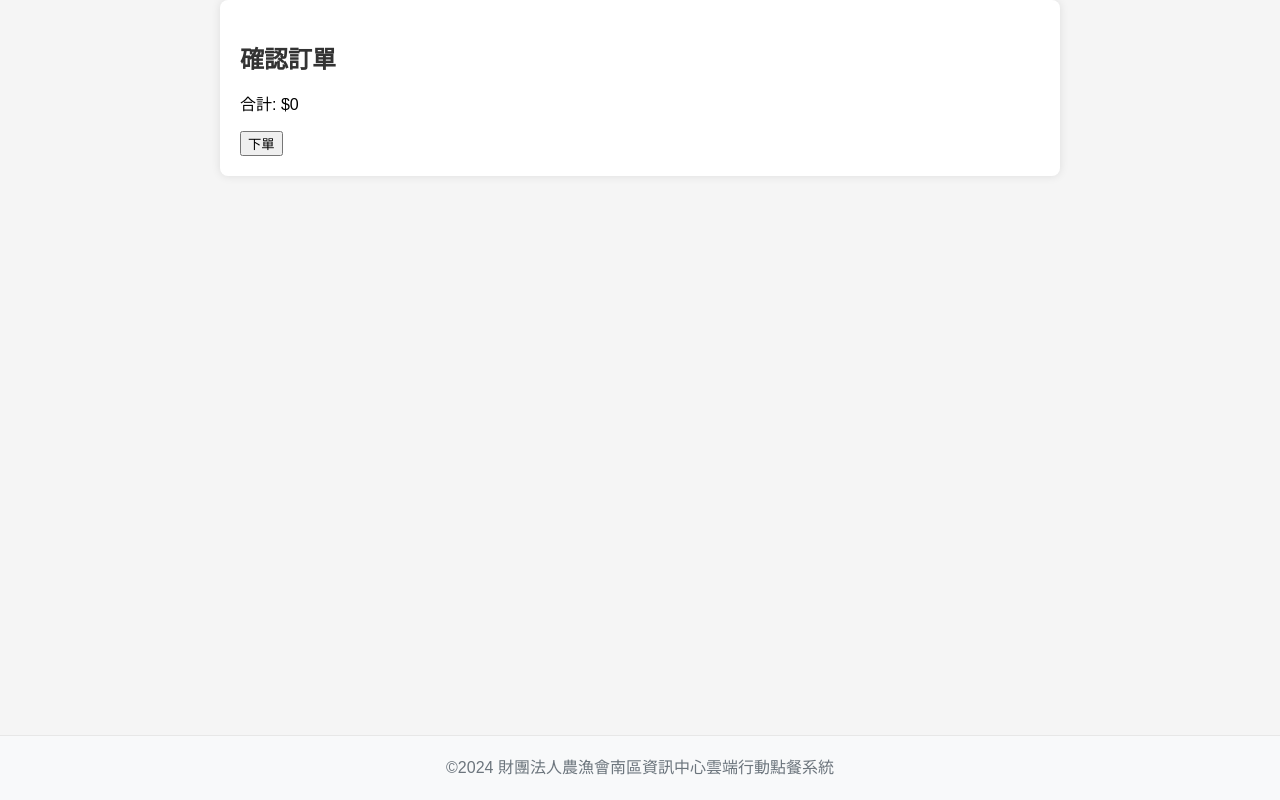
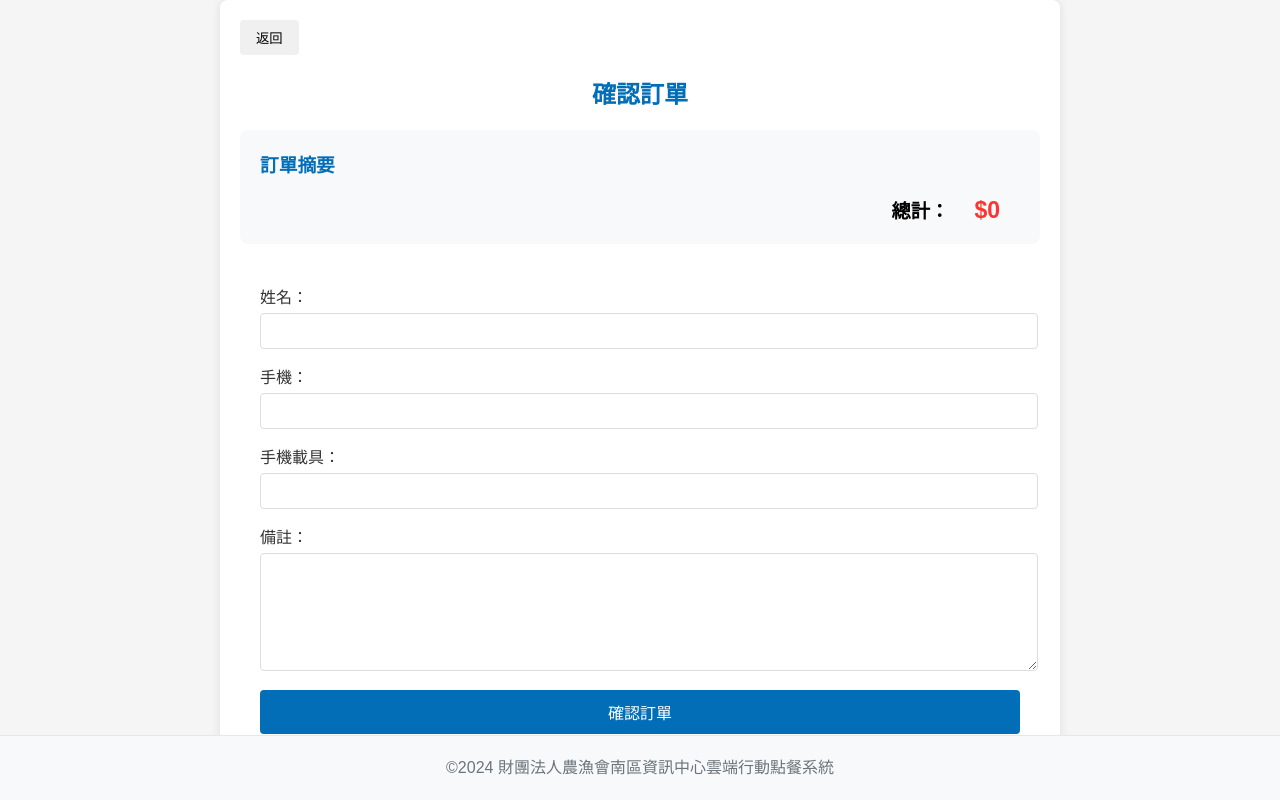
Before and after one commit to chengi0506/FastOrderFood, a React (Create React App) app: page /confirm-order in a window 1280 px wide. Built offline with nearby package versions, Linux system fonts and the light colour scheme.

Commit message:
202410221020_bk

```diff
--- a/src/components/Cart.js
+++ b/src/components/Cart.js
@@ -18,7 +18,7 @@ function Cart({ items }) {
         <div className="cart-summary">
           <p>{t('quantity')}: {totalQuantity}</p>
           <p>{t('total')}: ${total}</p>
-          <button>{t('confirmOrder')}</button>
+          <button>{t('cart')}</button>
         </div>
       </div>
     </div>
--- a/src/components/CartPage.js
+++ b/src/components/CartPage.js
@@ -17,10 +17,8 @@ function CartPage({ items, removeFromCart, updateCartItemQuantity }) {
 
   return (
     <div className="cart-page">
-      <header className="cart-header">
-        <h2>{t('cart')}</h2>
         <button className="back-button" onClick={() => navigate('/menu')}>{t('back')}</button>
-      </header>
+        <h2 className="page-title">{t('cart')}</h2>
       {items.length === 0 ? (
         <p className="empty-cart">{t('emptyCart')}</p>
       ) : (
@@ -44,10 +42,12 @@ function CartPage({ items, removeFromCart, updateCartItemQuantity }) {
                 <span>${item.price * item.quantity}</span>
               </div>
             ))}
+              <div className="order-total">
+                <strong>{t('confirmOrder.total')}：</strong> <span className="total-price">${total}</span>
+              </div>
           </div>
-          <div className="cart-total">
-            <p>{t('total')}: <span className="total-price">${total}</span></p>
-            <button className="checkout-button" onClick={() => navigate('/confirm-order')}>{t('submitOrder')}</button>
+          <div>
+            <button className="confirm-order-button" onClick={() => navigate('/confirm-order')}>{t('confirmOrder.submitOrder')}</button>
           </div>
         </>
       )}
--- a/src/components/ConfirmOrderPage.js
+++ b/src/components/ConfirmOrderPage.js
@@ -1,33 +1,142 @@
-import React from 'react';
+import React, { useState } from 'react';
 import { useNavigate } from 'react-router-dom';
 import { useTranslation } from 'react-i18next';
+import { API_ENDPOINTS } from '../api/endpoints';
+import Swal from 'sweetalert2';
 
-function ConfirmOrderPage({ cart, clearCart }) {
+const ConfirmOrderPage = ({ cart, clearCart }) => {
   const navigate = useNavigate();
   const { t } = useTranslation();
-
-  const handleConfirmOrder = () => {
-    // 這裡應該有處理訂單確認的邏輯
-    clearCart();
-    navigate('/order-confirmation');
-  };
+  const [name, setName] = useState('');
+  const [mobile, setMobile] = useState('');
+  const [carrier, setCarrier] = useState('');
+  const [note, setNote] = useState('');
 
   const total = cart.reduce((sum, item) => sum + item.price * item.quantity, 0);
 
+  const handleSubmitOrder = async (e) => {
+    e.preventDefault();
+
+    const order = {
+      Amt: Math.round(total),
+      Name: name,
+      Mobile: mobile.replace(/\D/g, ''),
+      Carrier: carrier.slice(0, 8),
+      Note: note.slice(0, 100),
+      State: t('orderStatus.pending'),
+      OrderDetail: cart.map(item => ({
+        ProdId: item.id,
+        ProdName: item.name,
+        Quantity: item.quantity,
+        Subtotal: item.price * item.quantity
+      }))
+    };
+
+    try {
+      const response = await fetch(API_ENDPOINTS.CHECKOUT, {
+        method: 'POST',
+        headers: {
+          'Content-Type': 'application/json',
+        },
+        body: JSON.stringify(order),
+      });
+
+      if (!response.ok) {
+        const errorData = await response.json();
+        console.error('Error Response:', errorData);
+        throw new Error(t('errors.orderSubmissionFailed'));
+      }
+
+      const result = await response.json();
+
+      await Swal.fire({
+        icon: 'success',
+        title: t('success.orderPlaced'),
+        text: t('success.orderNumber', { orderId: result.orderId }),
+        toast: true,
+        position: 'top-end',
+        showConfirmButton: false,
+        timer: 3000,
+        timerProgressBar: true,
+      });
+
+      const orderTime = new Date().toLocaleString();
+      const orderNumber = result.orderId;
+
+      clearCart();
+
+      navigate('/order-confirmation', { state: { orderTime, orderNumber } });
+    } catch (error) {
+      console.error('Error:', error);
+      Swal.fire({
+        icon: 'error',
+        title: t('errors.orderSubmissionFailed'),
+        text: t('errors.tryAgainLater'),
+      });
+    }
+  };
+
   return (
     <div className="confirm-order-page">
-      <h2>{t('confirmOrder')}</h2>
-      <ul>
-        {cart.map((item, index) => (
-          <li key={index}>
-            {item.name} x {item.quantity} - ${item.price * item.quantity}
-          </li>
-        ))}
-      </ul>
-      <p>{t('total')}: ${total}</p>
-      <button onClick={handleConfirmOrder}>{t('placeOrder')}</button>
+      <button className="back-button" onClick={() => navigate('/cart')}>{t('back')}</button>
+      <h2 className="page-title">{t('confirmOrder.title')}</h2>
+      <div className="order-summary">
+        <h3>{t('confirmOrder.orderSummary')}</h3>
+        <div className="order-items">
+          {cart.map((item, index) => (
+            <div key={index} className="order-item">
+              <span className="item-name">{item.name}</span>
+              <span className="item-quantity">x{item.quantity}</span>
+              <span className="item-price">${item.price * item.quantity}</span>
+            </div>
+          ))}
+        </div>
+        <div className="order-total">
+          <strong>{t('confirmOrder.total')}：</strong> <span className="total-price">${total}</span>
+        </div>
+      </div>
+      <form onSubmit={handleSubmitOrder} className="order-form">
+        <div className="form-group">
+          <label htmlFor="name">{t('confirmOrder.name')}：</label>
+          <input
+            type="text"
+            id="name"
+            value={name}
+            onChange={(e) => setName(e.target.value)}
+            required
+          />
+        </div>
+        <div className="form-group">
+          <label htmlFor="mobile">{t('confirmOrder.mobile')}：</label>
+          <input
+            type="tel"
+            id="mobile"
+            value={mobile}
+            onChange={(e) => setMobile(e.target.value)}
+            required
+          />
+        </div>
+        <div className="form-group">
+          <label htmlFor="carrier">{t('confirmOrder.carrier')}：</label>
+          <input
+            type="text"
+            id="carrier"
+            value={carrier}
+            onChange={(e) => setCarrier(e.target.value)}
+          />
+        </div>
+        <div className="form-group">
+          <label htmlFor="note">{t('confirmOrder.note')}：</label>
+          <textarea
+            id="note"
+            value={note}
+            onChange={(e) => setNote(e.target.value)}
+          ></textarea>
+        </div>
+        <button type="submit" className="confirm-order-button">{t('confirmOrder.submitOrder')}</button>
+      </form>
     </div>
   );
-}
+};
 
 export default ConfirmOrderPage;
--- a/src/components/OrderConfirmationPage.js
+++ b/src/components/OrderConfirmationPage.js
@@ -1,19 +1,38 @@
 import React from 'react';
-import { useNavigate } from 'react-router-dom';
+import { useLocation, Link } from 'react-router-dom';
+import { FaCheckCircle } from 'react-icons/fa';
 import { useTranslation } from 'react-i18next';
 import '../styles/OrderConfirmationPage.css';
 
-function OrderConfirmationPage() {
-  const navigate = useNavigate();
+const OrderConfirmationPage = () => {
   const { t } = useTranslation();
+  const location = useLocation();
+  const { orderTime, orderNumber } = location.state || {};
 
   return (
-    <div className="order-confirmation-page">
-      <h2>{t('orderConfirmed')}</h2>
-      <p>{t('thankYou')}</p>
-      <button onClick={() => navigate('/menu')}>{t('backToMenu')}</button>
+    <div className="order-confirmation-container">
+      <div className="order-confirmation-card">
+        <FaCheckCircle className="success-icon" />
+        <h2>{t('orderConfirmationPage.title')}</h2>
+        <p className="thank-you-message">{t('orderConfirmationPage.thankYou')}</p>
+        <div className="order-details">
+          <p><strong>{t('orderConfirmationPage.orderTime')}:</strong> {orderTime}</p>
+          <p><strong>{t('orderConfirmationPage.orderNumber')}:</strong> {orderNumber}</p>
+        </div>
+        <p className="confirmation-message">
+          {t('orderConfirmationPage.confirmationMessage')}
+        </p>
+        <div className="action-buttons">
+          <Link to="/menu" className="button primary-button">
+            {t('orderConfirmationPage.continueShopping')}
+          </Link>
+          <Link to="/" className="button secondary-button">
+            {t('orderConfirmationPage.backToHome')}
+          </Link>
+        </div>
+      </div>
     </div>
   );
-}
+};
 
 export default OrderConfirmationPage;
--- a/src/locales/en.json
+++ b/src/locales/en.json
@@ -13,7 +13,6 @@
     "noProductsFound": "No related products found",
     "quantity": "Quantity",
     "total": "Total",
-    "confirmOrder": "Confirm Order",
     "placeOrder": "Place Order",
     "orderConfirmed": "Order Confirmed",
     "thankYou": "Thank you for your order",
@@ -24,7 +23,27 @@
     "back": "Back",
     "emptyCart": "The cart is empty",
     "productName": "Product Name",
-    "submitOrder": "Submit Order",
-    "footerText": "©2024 Fast Company Cloud Mobile Ordering System."
+    "footerText": "©2024 Fast Company Cloud Mobile Ordering System.",
+    "confirmOrder": {
+      "title": "Confirm Order",
+      "orderSummary": "Order Summary",
+      "total": "Total",
+      "name": "Name",
+      "mobile": "Mobile",
+      "carrier": "Mobile Carrier",
+      "note": "Note",
+      "submitOrder": "Submit Order"
+    },
+    "orderStatus": {
+      "pending": "Pending"
+    },
+    "success": {
+      "orderPlaced": "Order Placed Successfully",
+      "orderNumber": "Order Number: {{orderId}}"
+    },
+    "errors": {
+      "orderSubmissionFailed": "Order Submission Failed",
+      "tryAgainLater": "Please try again later."
+    }
   }
 }
--- a/src/locales/zh.json
+++ b/src/locales/zh.json
@@ -13,7 +13,6 @@
     "noProductsFound": "沒有找到相關商品",
     "quantity": "數量",
     "total": "合計",
-    "confirmOrder": "確認訂單",
     "placeOrder": "下單",
     "orderConfirmed": "訂單已確認",
     "thankYou": "感謝您的訂購",
@@ -24,7 +23,27 @@
     "back": "返回",
     "emptyCart": "購物車是空的",
     "productName": "商品名稱",
-    "submitOrder": "提交訂單",
-    "footerText": "©2024 財團法人農漁會南區資訊中心雲端行動點餐系統"
+    "footerText": "©2024 財團法人農漁會南區資訊中心雲端行動點餐系統",
+    "confirmOrder": {
+      "title": "確認訂單",
+      "orderSummary": "訂單摘要",
+      "total": "總計",
+      "name": "姓名",
+      "mobile": "手機",
+      "carrier": "手機載具",
+      "note": "備註",
+      "submitOrder": "確認訂單"
+    },
+    "orderStatus": {
+      "pending": "待處理"
+    },
+    "success": {
+      "orderPlaced": "訂購成功",
+      "orderNumber": "訂單編號：{{orderId}}"
+    },
+    "errors": {
+      "orderSubmissionFailed": "訂單提交失敗",
+      "tryAgainLater": "請稍後再試。"
+    }
   }
 }
--- a/src/styles/MenuPage.css
+++ b/src/styles/MenuPage.css
@@ -533,8 +533,13 @@ body {
 }
 
 .total-price {
-  color: #026EB7;
+  font-size: 1.2em;
   font-weight: bold;
+  color: #ff3333;
+  max-width: 1200px;
+  margin: 0 auto;
+  padding: 0 20px;
+  text-align: right;
 }
 
 .order-form {
```
